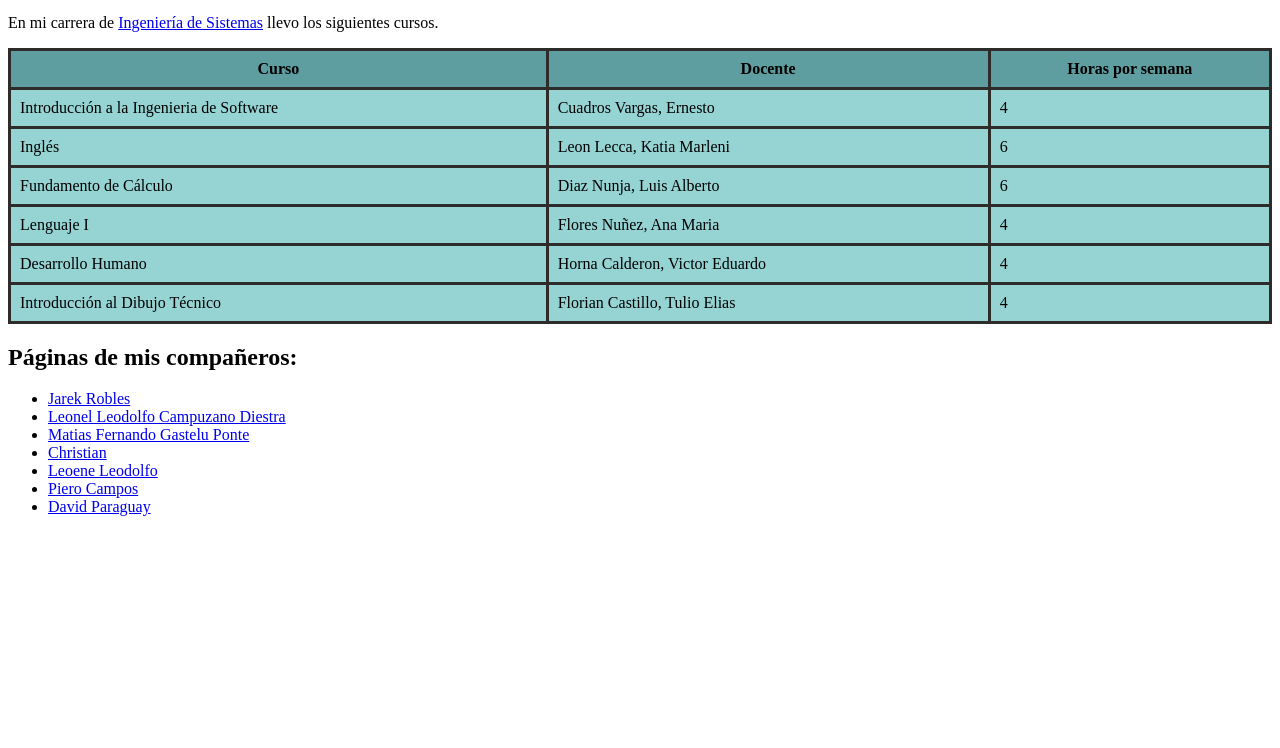
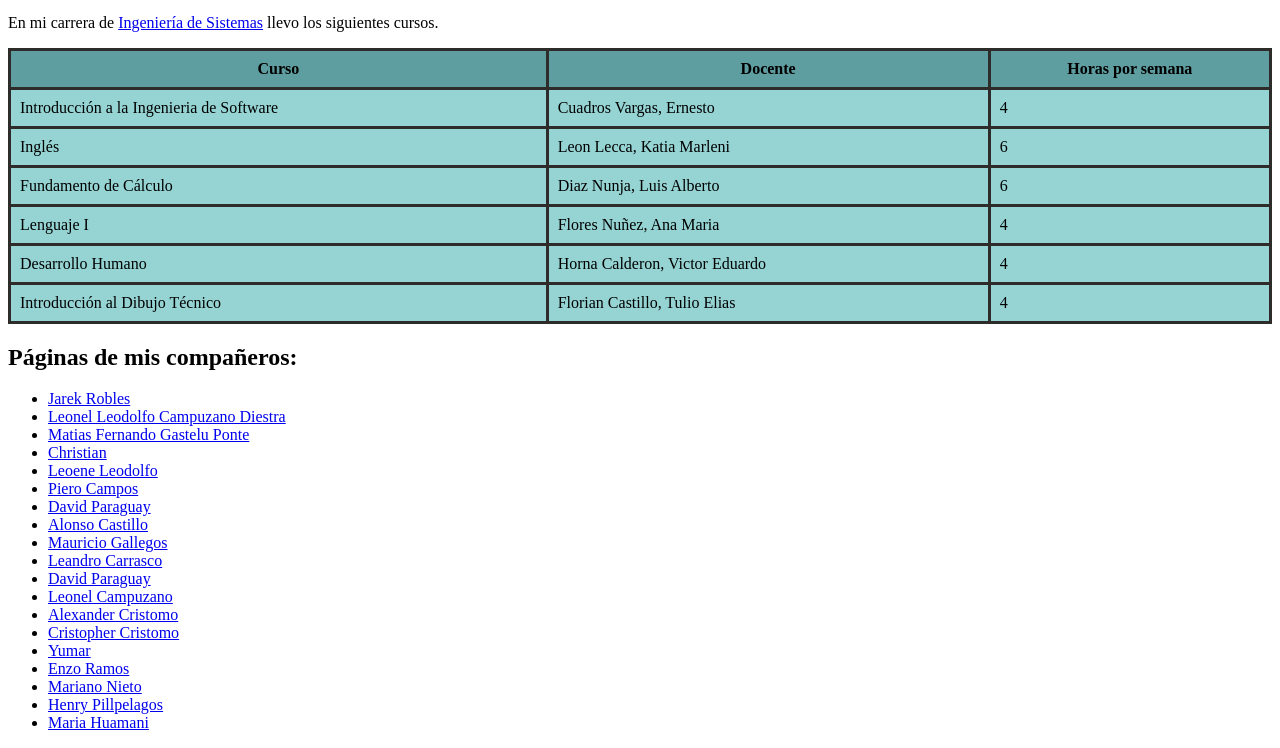
Before and after one commit to robcarlod/software, a plain HTML site: page index.html in a window 1280 px wide. Shown: the part 141-889 px from the top of the page. Before the commit the page ends 800 px from the top, so only its background shows below. Drawn offline with Linux system fonts and the light colour scheme.

Commit message:
Update index.html

```diff
--- a/index.html
+++ b/index.html
@@ -92,6 +92,19 @@ th{background-color: cadetblue;
     </li>
    <li><a href="https://davidparaguay.000webhostapp.com/">David Paraguay</a></li>
     </li>
+   <li><a href="https://alonsomipaginaweb.netlify.app/">Alonso Castillo</a></li>
+   <li><a href="https://mauriciogallegos.netlify.app/">Mauricio Gallegos</a></li>
+   <li><a href="https://xleandrox10x.github.io/Leandro-Carrasco-Mallma/">Leandro Carrasco</a></li>
+   <li><a href="https://davidparaguay.000webhostapp.com/">David Paraguay</a></li>
+   <li><a href="https://leonelleodolfocampuzanodiestra.000webhostapp.com/">Leonel Campuzano</a></li>
+   <li><a href="https://alexander-crisostomo.netlify.app ">Alexander Cristomo</a></li>
+   <li><a href="https://christopher-antonio-pillihuaman.netlify.app">Cristopher Cristomo</a></li>
+   <li><a href="https://systemmanrique97.000webhostapp.com/">Yumar</a></li>
+   <li><a href="https://enzoluisramosgandarillas.netlify.app/">Enzo Ramos</a></li>
+   <li><a href="https://nieto21.github.io/MiPerfil/">Mariano Nieto</a></li>
+   <li><a href="https://henrydanielpillpelagos.netlify.app/">Henry Pillpelagos</a></li>
+   <li><a href="https://mariahuamaniflores.000webhostapp.com/">Maria Huamani</a></li>
+
 
 
 </ul>
```
